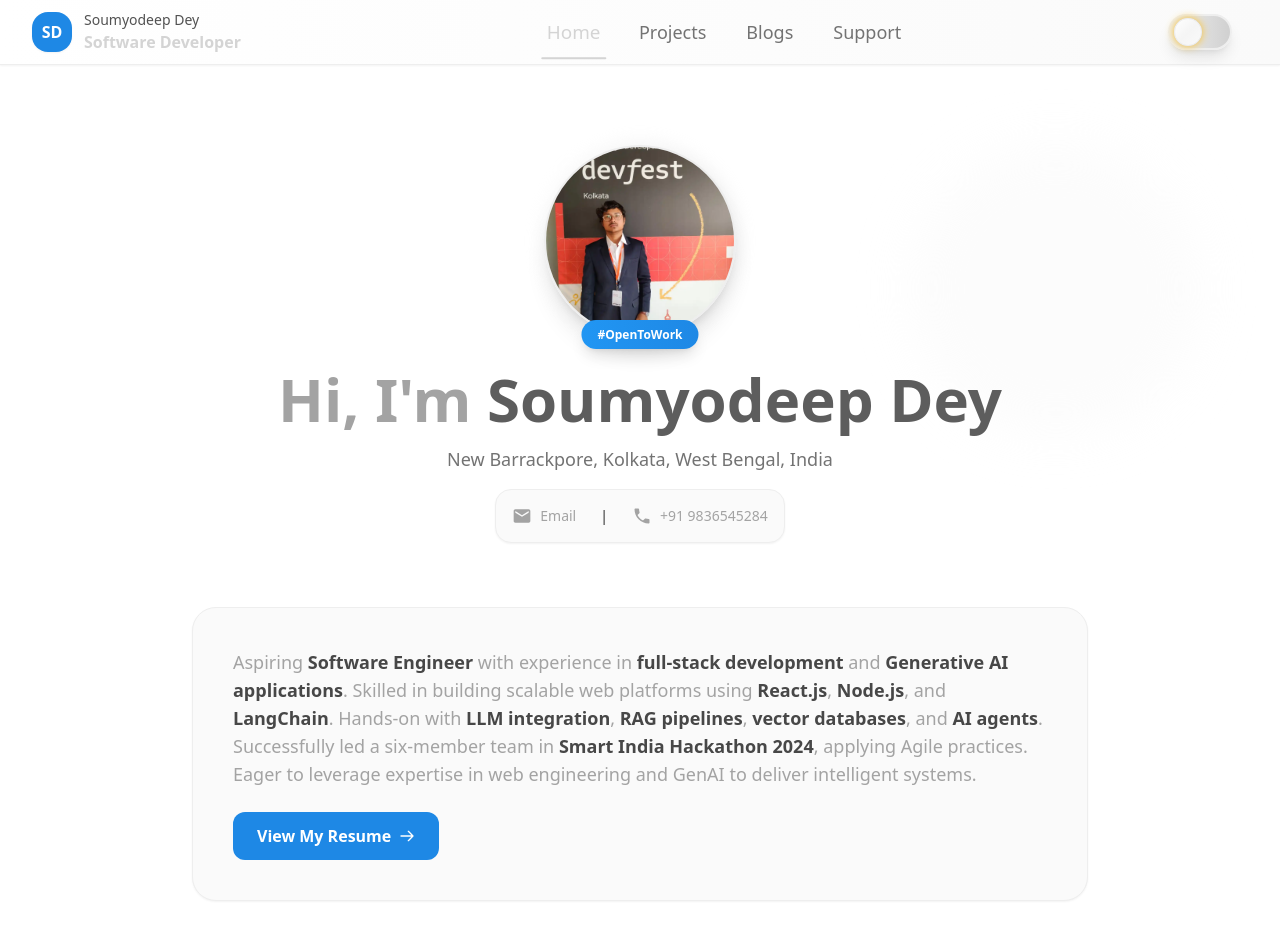
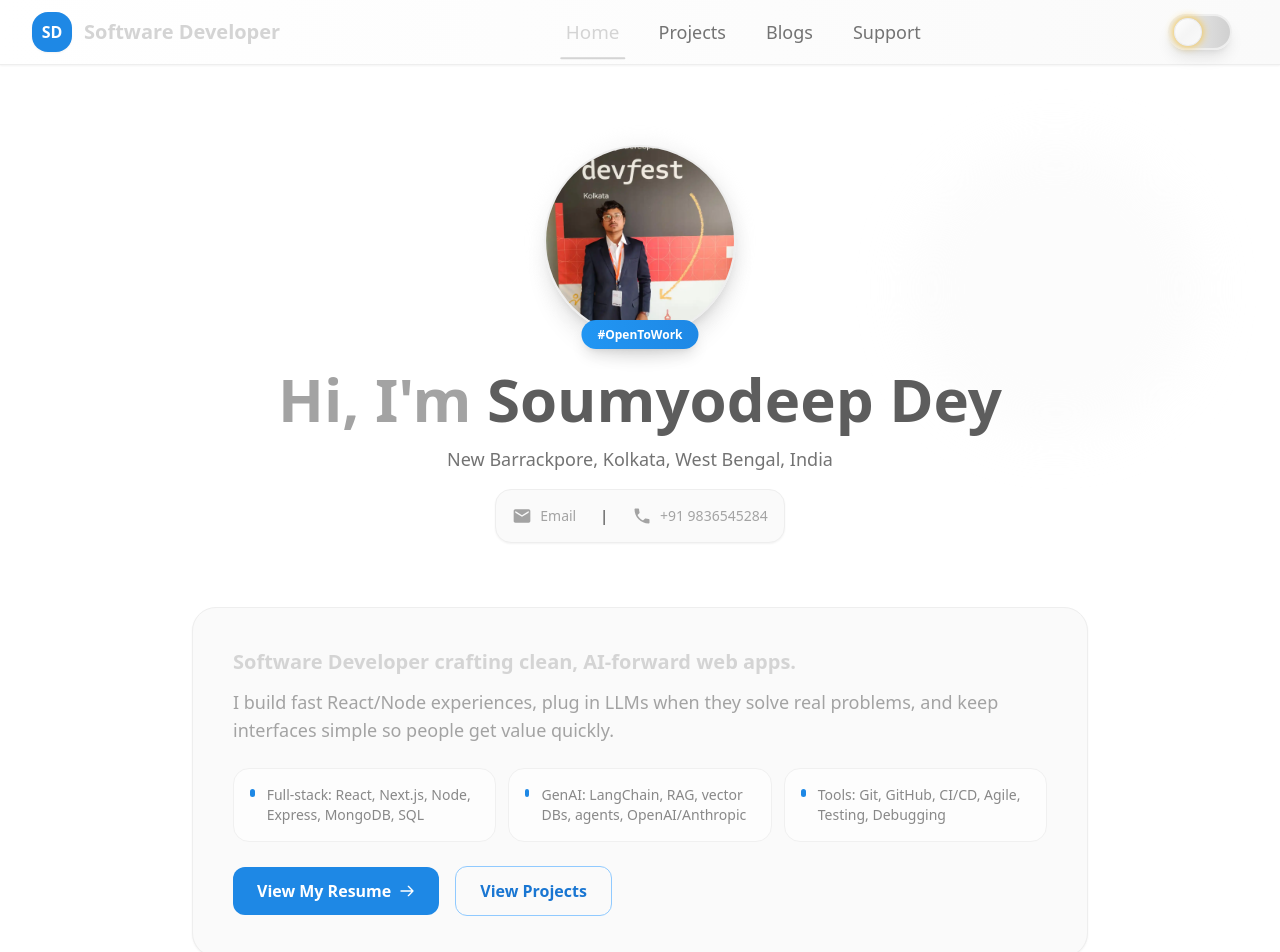
Before and after one commit to Soumyodeep-Dey/SD-portfolio, a React (Vite) app: page / in a window 1280 px wide. Shown: the top 952 px of the page. Built offline with nearby package versions, Linux system fonts and the light colour scheme.

Commit message:
change in UI

```diff
--- a/src/components/Header/Header.jsx
+++ b/src/components/Header/Header.jsx
@@ -36,8 +36,7 @@ function Header() {
                 SD
               </div>
               <div className="leading-tight">
-                <p className="text-sm text-dark-600 dark:text-light-300 group-hover:text-dark-900 dark:group-hover:text-light-50 transition-colors">Soumyodeep Dey</p>
-                <p className="text-base font-semibold text-dark-900 dark:text-light-50 group-hover:text-primary-600 dark:group-hover:text-primary-400 transition-colors">Software Developer</p>
+                <p className="text-xl font-bold text-dark-900 dark:text-light-50 group-hover:text-primary-600 dark:group-hover:text-primary-400 transition-colors">Software Developer</p>
               </div>
             </NavLink>
           </div>
--- a/src/components/Home/Home.jsx
+++ b/src/components/Home/Home.jsx
@@ -1,5 +1,6 @@
 /* Home.jsx – Clean UI with subtle improvements and repositioned image */
 import { useState } from 'react';
+import { NavLink } from 'react-router-dom';
 import {
   FaLinkedin,
   FaTwitter,
@@ -88,24 +89,31 @@ function Home() {
         {/* Content section */}
         <section className="max-w-4xl mx-auto space-y-12">
           {/* Summary */}
-          <div className="bg-light-100 dark:bg-dark-100 rounded-3xl p-8 md:p-10 shadow-sm border border-light-300 dark:border-dark-300">
-            <p className="text-base md:text-lg leading-relaxed text-dark-800 dark:text-light-800 mb-6">
-              Aspiring <strong className="text-dark-550 dark:text-light-550 font-bold">Software Engineer</strong> with experience in{' '}
-              <strong className="text-dark-550 dark:text-light-550 font-bold">full-stack development</strong> and{' '}
-              <strong className="text-dark-550 dark:text-light-550 font-bold">Generative AI applications</strong>.
-              Skilled in building scalable web platforms using{' '}
-              <strong className="text-dark-550 dark:text-light-550 font-bold">React.js</strong>,{' '}
-              <strong className="text-dark-550 dark:text-light-550 font-bold">Node.js</strong>, and{' '}
-              <strong className="text-dark-550 dark:text-light-550 font-bold">LangChain</strong>.
-              Hands-on with{' '}
-              <strong className="text-dark-550 dark:text-light-550 font-bold">LLM integration</strong>,{' '}
-              <strong className="text-dark-550 dark:text-light-550 font-bold">RAG pipelines</strong>,{' '}
-              <strong className="text-dark-550 dark:text-light-550 font-bold">vector databases</strong>, and{' '}
-              <strong className="text-dark-550 dark:text-light-550 font-bold">AI agents</strong>.
-              Successfully led a six-member team in{' '}
-              <strong className="text-dark-550 dark:text-light-550 font-bold">Smart India Hackathon 2024</strong>, applying Agile practices.
-              Eager to leverage expertise in web engineering and GenAI to deliver intelligent systems.
+          <div className="bg-light-100 dark:bg-dark-100 rounded-3xl p-8 md:p-10 shadow-sm border border-light-300 dark:border-dark-300 space-y-6">
+            <div className="space-y-3">
+              <p className="text-lg md:text-xl font-semibold text-dark-900 dark:text-light-50">
+                Software Developer crafting clean, AI-forward web apps.
               </p>
+              <p className="text-base md:text-lg leading-relaxed text-dark-800 dark:text-light-800">
+                I build fast React/Node experiences, plug in LLMs when they solve real problems, and keep interfaces simple so people get value quickly.
+              </p>
+            </div>
+            <div className="grid gap-3 md:grid-cols-3 text-sm text-dark-750 dark:text-light-750">
+              {[
+                'Full-stack: React, Next.js, Node, Express, MongoDB, SQL',
+                'GenAI: LangChain, RAG, vector DBs, agents, OpenAI/Anthropic',
+                'Tools: Git, GitHub, CI/CD, Agile, Testing, Debugging',
+              ].map((item) => (
+                <div
+                  key={item}
+                  className="flex items-start gap-3 p-4 rounded-2xl bg-light-150 dark:bg-dark-150 border border-light-250 dark:border-dark-250"
+                >
+                  <span className="mt-1 h-2 w-2 rounded-full bg-primary-600" />
+                  <span>{item}</span>
+                </div>
+              ))}
+            </div>
+            <div className="flex flex-wrap items-center gap-4">
               <a
                 href={RESUME_LINK}
                 className="inline-flex items-center gap-2 px-6 py-3 bg-primary-600 hover:bg-primary-700 text-light-50 font-semibold rounded-xl transition-all duration-200 hover:scale-105 hover:shadow-lg"
@@ -115,6 +123,13 @@ function Home() {
                   <path strokeLinecap="round" strokeLinejoin="round" strokeWidth={2} d="M14 5l7 7m0 0l-7 7m7-7H3" />
                 </svg>
               </a>
+              <NavLink
+                to="/projects"
+                className="inline-flex items-center gap-2 px-6 py-3 rounded-xl border border-primary-200 text-primary-700 dark:text-primary-300 hover:bg-primary-50 dark:hover:bg-primary-950/30 transition-colors duration-200 font-semibold"
+              >
+                View Projects
+              </NavLink>
+            </div>
           </div>
 
           {/* Navigation tabs */}
```
Lines whose indentation alone changed are shown as unchanged.
